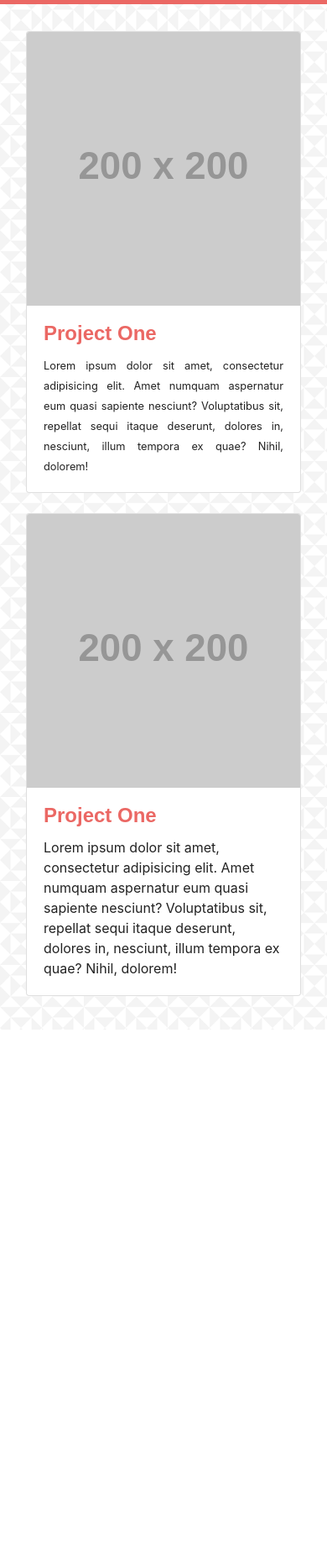
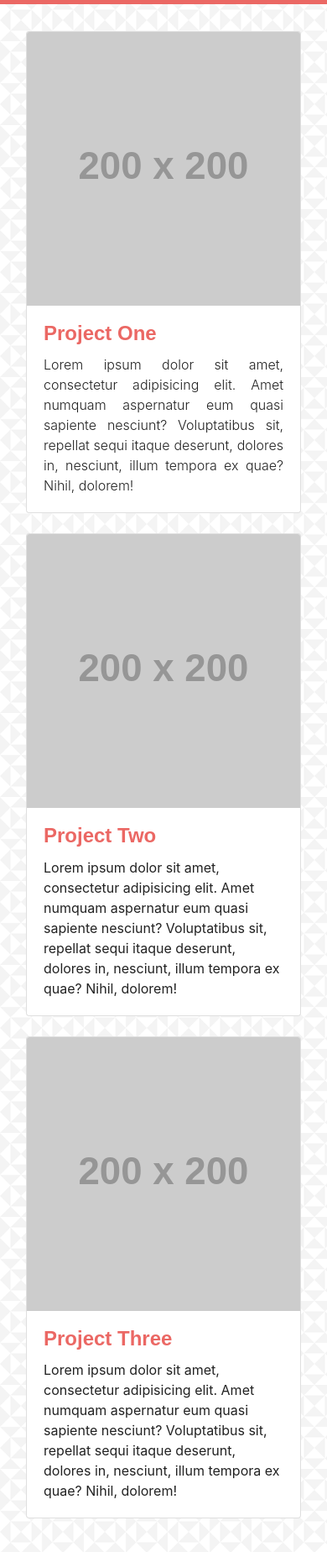
Before and after one commit to karajsch/responsive-portfolio, a plain HTML site: page portfolio.html in a window 390 px wide. Shown: the part 51-1899 px from the top of the page at 84% size. Before the commit the page ends 1277 px from the top, so only its background shows below. Drawn offline with nearby package versions, Linux system fonts and the light colour scheme; placeholder pictures from the web are drawn by us; a web font is replaced by a local one.

Commit message:
updating responsive elements

```diff
--- a/portfolio.html
+++ b/portfolio.html
@@ -1,75 +1,130 @@
 <!DOCTYPE html>
 <html lang="en">
-
   <head>
     <title>Kara Schmidt // Portfolio</title>
 
-    <link rel="stylesheet" href="https://cdn.jsdelivr.net/npm/bootstrap@4.5.3/dist/css/bootstrap.min.css"
-        integrity="sha384-TX8t27EcRE3e/ihU7zmQxVncDAy5uIKz4rEkgIXeMed4M0jlfIDPvg6uqKI2xXr2" crossorigin="anonymous">
-    <link rel="stylesheet" href="bootstrap.min.css">
-    <link rel="stylesheet" href="style.css">
-
+    <link
+      rel="stylesheet"
+      href="https://cdn.jsdelivr.net/npm/bootstrap@4.5.3/dist/css/bootstrap.min.css"
+      integrity="sha384-TX8t27EcRE3e/ihU7zmQxVncDAy5uIKz4rEkgIXeMed4M0jlfIDPvg6uqKI2xXr2"
+      crossorigin="anonymous"
+    />
+    <link rel="stylesheet" href="bootstrap.min.css" />
+    <link rel="stylesheet" href="style.css" />
   </head>
   <script src="https://use.fontawesome.com/bec0d899fe.js"></script>
 
   <body>
-
     <nav class="navbar navbar-expand-lg navbar-dark bg-primary">
       <a class="navbar-brand" href="index.html">Kara Schmidt</a>
-        <button class="navbar-toggler" type="button" data-toggle="collapse" data-target="#navbarNavAltMarkup"
-            aria-controls="navbarNavAltMarkup" aria-expanded="false" aria-label="Toggle navigation">
+      <button
+        class="navbar-toggler"
+        type="button"
+        data-toggle="collapse"
+        data-target="#navbarNavAltMarkup"
+        aria-controls="navbarNavAltMarkup"
+        aria-expanded="false"
+        aria-label="Toggle navigation"
+      >
         <span class="navbar-toggler-icon"></span>
       </button>
       <div class="collapse navbar-collapse" id="navbarNavAltMarkup">
-            <button class="btn btn-primary navbar-btn" onclick="window.location.href='portfolio.html'"><i
-                    class="fa fa-th" aria-hidden="true"></i> Portfolio</button>
-            <button class="btn btn-secondary navbar-btn" onclick="window.location.href='contact.html'"><i
-                    class="fa fa-envelope" aria-hidden="true"></i> Contact</button>
+        <button
+          class="btn btn-primary navbar-btn"
+          onclick="window.location.href='portfolio.html'"
+        >
+          <i class="fa fa-th" aria-hidden="true"></i> Portfolio
+        </button>
+        <button
+          class="btn btn-secondary navbar-btn"
+          onclick="window.location.href='contact.html'"
+        >
+          <i class="fa fa-envelope" aria-hidden="true"></i> Contact
+        </button>
       </div>
     </nav>
 
     <main>
       <p></p>
+      <section class="container-sm">
         <div class="row p-3">
-            <section class="container-sm">
           <div class="col-lg-3 col-md-4 col-sm-6 mb-4">
             <div class="card h-100>
-                        <a href=" #"><img class="card-img-top" src="http://placehold.jp/200x200.png" alt=""></a>
+            <a href=" #"
+              ><img
+                class="card-img-top"
+                src="http://placehold.jp/200x200.png"
+                alt=""
+            /></a>
             <div class="card-body">
               <h4 class="card-title">
                 <a href="#">Project One</a>
               </h4>
-                            <p class="card-text text-justify font-weight-light"><small>Lorem ipsum dolor sit amet, consectetur
-                                adipisicing elit. Amet numquam
-                                aspernatur eum quasi sapiente nesciunt? Voluptatibus sit, repellat sequi itaque
-                                deserunt, dolores in, nesciunt, illum tempora ex quae? Nihil, dolorem!</small></p>
+              <p class="card-text text-justify font-weight-light">
+                Lorem ipsum dolor sit amet, consectetur adipisicing elit. Amet
+                numquam aspernatur eum quasi sapiente nesciunt? Voluptatibus
+                sit, repellat sequi itaque deserunt, dolores in, nesciunt, illum
+                tempora ex quae? Nihil, dolorem!
+              </p>
             </div>
           </div>
         </div>
 
         <div class="col-lg-3 col-md-4 col-sm-6 mb-4">
           <div class="card h-100">
-                        <a href="#"><img class="card-img-top" src="http://placehold.jp/200x200.png" alt=""></a>
+            <a href="#"
+              ><img
+                class="card-img-top"
+                src="http://placehold.jp/200x200.png"
+                alt=""
+            /></a>
             <div class="card-body">
               <h4 class="card-title">
-                                <a href="#">Project One</a>
+                <a href="#">Project Two</a>
               </h4>
-                            <p class="card-text">Lorem ipsum dolor sit amet, consectetur adipisicing elit. Amet numquam
-                                aspernatur eum quasi sapiente nesciunt? Voluptatibus sit, repellat sequi itaque
-                                deserunt, dolores in, nesciunt, illum tempora ex quae? Nihil, dolorem!</p>
+              <p class="card-text">
+                Lorem ipsum dolor sit amet, consectetur adipisicing elit. Amet
+                numquam aspernatur eum quasi sapiente nesciunt? Voluptatibus
+                sit, repellat sequi itaque deserunt, dolores in, nesciunt, illum
+                tempora ex quae? Nihil, dolorem!
+              </p>
+            </div>
+          </div>
+        </div>
+
+        <div class="col-lg-3 col-md-4 col-sm-6 mb-4">
+          <div class="card h-100">
+            <a href="#"
+              ><img
+                class="card-img-top"
+                src="http://placehold.jp/200x200.png"
+                alt=""
+            /></a>
+            <div class="card-body">
+              <h4 class="card-title">
+                <a href="#">Project Three</a>
+              </h4>
+              <p class="card-text">
+                Lorem ipsum dolor sit amet, consectetur adipisicing elit. Amet
+                numquam aspernatur eum quasi sapiente nesciunt? Voluptatibus
+                sit, repellat sequi itaque deserunt, dolores in, nesciunt, illum
+                tempora ex quae? Nihil, dolorem!
+              </p>
             </div>
           </div>
         </div>
       </section>
     </main>
-
   </body>
 
-<script src="https://code.jquery.com/jquery-3.5.1.slim.min.js"
+  <script
+    src="https://code.jquery.com/jquery-3.5.1.slim.min.js"
     integrity="sha384-DfXdz2htPH0lsSSs5nCTpuj/zy4C+OGpamoFVy38MVBnE+IbbVYUew+OrCXaRkfj"
-    crossorigin="anonymous"></script>
-<script src="https://cdn.jsdelivr.net/npm/bootstrap@4.5.3/dist/js/bootstrap.bundle.min.js"
+    crossorigin="anonymous"
+  ></script>
+  <script
+    src="https://cdn.jsdelivr.net/npm/bootstrap@4.5.3/dist/js/bootstrap.bundle.min.js"
     integrity="sha384-ho+j7jyWK8fNQe+A12Hb8AhRq26LrZ/JpcUGGOn+Y7RsweNrtN/tE3MoK7ZeZDyx"
-    crossorigin="anonymous"></script>
-
+    crossorigin="anonymous"
+  ></script>
 </html>
--- a/style.css
+++ b/style.css
@@ -28,14 +28,9 @@ body {
   padding: 6px 16px;
 }
 
-@media screen and (max-width: 168px) {
-  body {
-    font-size: large;
-  }
-
+@media screen and (max-width: 168px)
   .container {
     /* container size for smaller screens should be whole width of screen */
     width: 100%;
-    padding: 20px;
   }
 }
```
Also changed, not shown: index.html (+1 -1 lines). Lines whose indentation alone changed are shown as unchanged.
